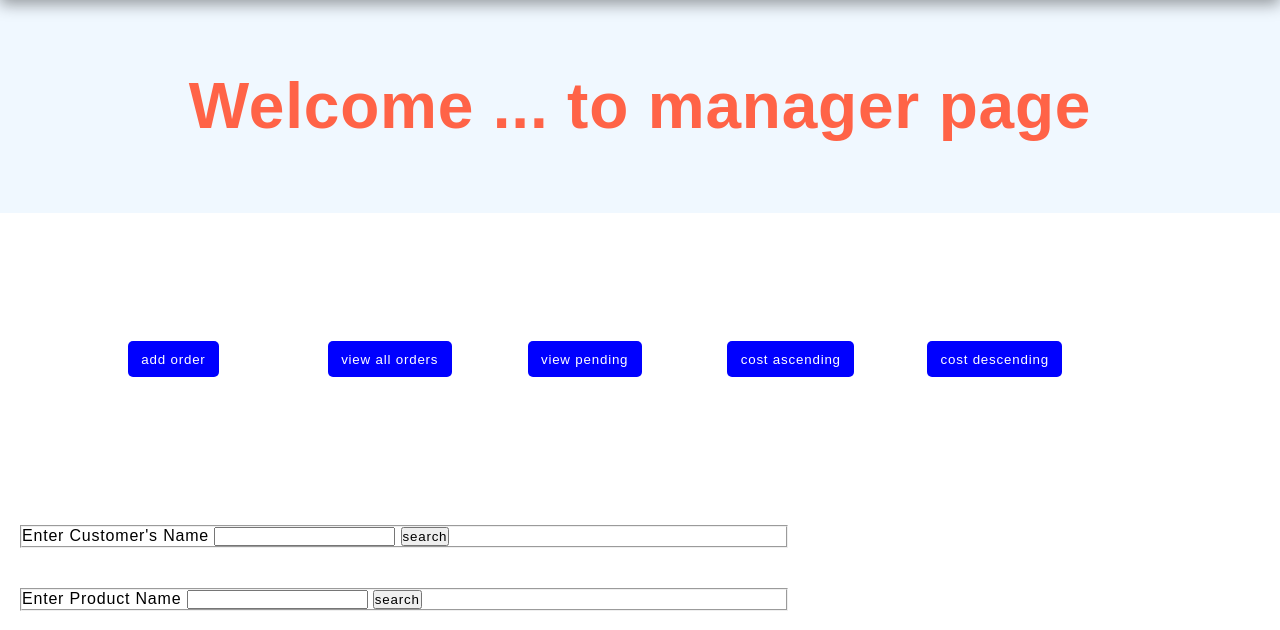
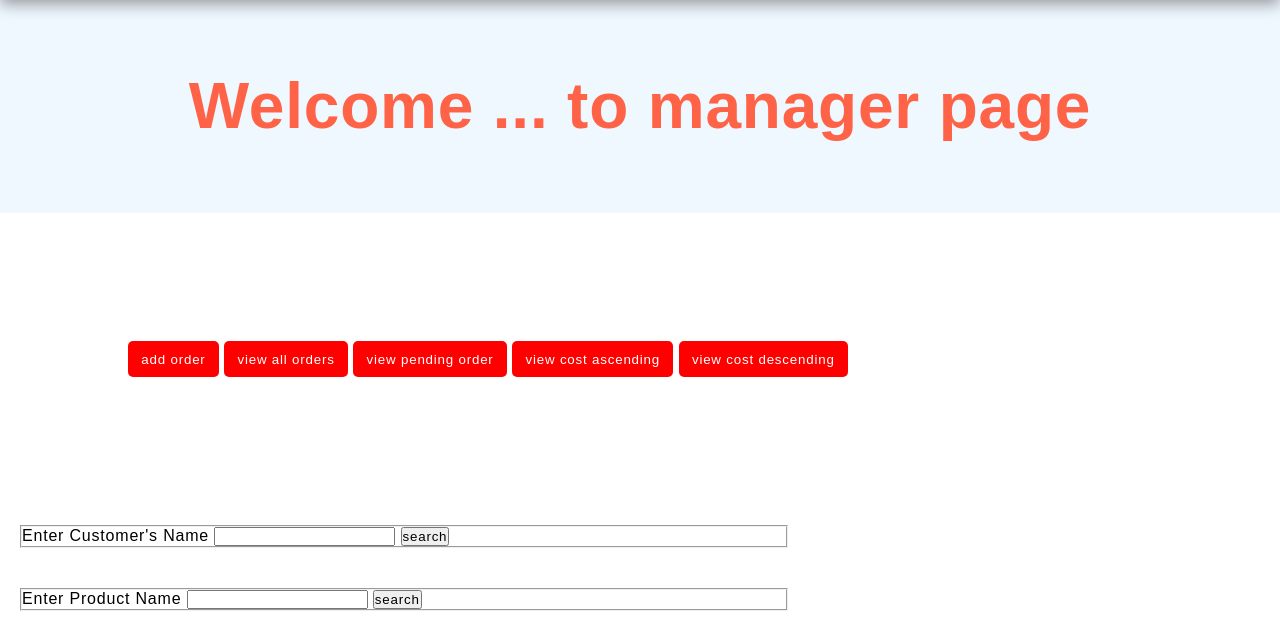
Before and after one commit to khangdnguyen1708/-ChronoWebsite, a PHP site: page /manager.php in a window 1280 px wide. Shown: the part 80-710 px from the top of the page. Run offline with PHP 8.4, Linux system fonts and the light colour scheme; data that the repository does not hold is empty.

Commit message:
modified:   manager.php 	modified:   styles/manager.css

```diff
--- a/manager.php
+++ b/manager.php
@@ -25,16 +25,16 @@
 
     <form class="form1" method="get" action="manager.php" novalidate="novalidate">
       <input type="hidden" name="pending_prod">
-      <input class="sm_btn" type="submit" value="view pending">
+      <input class="sm_btn" type="submit" value="view pending order">
     </form>
 
     <form class="form1" method="get" action="manager.php" novalidate="novalidate">
-      <input class="sm_btn" type="submit" name="cost_asc" value="cost ascending">
+      <input class="sm_btn" type="submit" name="cost_asc" value="view cost ascending">
       <input type="hidden" name="cost_asc">
     </form>
 
     <form class="form1" method="get" action="manager.php" novalidate="novalidate">
-      <input class="sm_btn" type="submit" name="cost_desc" value="cost descending">
+      <input class="sm_btn" type="submit" name="cost_desc" value="view cost descending">
       <input type="hidden" name="cost_desc">
     </form>
   </section>
@@ -199,7 +199,7 @@
       ."<th scope='col'>Product</th>\n"
       ."<th scope='col'>Quantity</th>\n"
       ."<th scope='col'>Total Cost</th>\n"
-      ."<th scope='col'>order_status</th>\n"
+      ."<th scope='col'>Status</th>\n"
       ."</tr>\n";
 
     //retrieve current record pointed by the result pointer
--- a/styles/manager.css
+++ b/styles/manager.css
@@ -24,14 +24,14 @@ table, td, th {
 .form1 {
   text-align: center;
   display: inline-flex;
-  width: 19%;
+  width: auto;
 }
 
 .sm_btn {
   padding: 0.8em 1em;
   border-radius: 5px;
   border: none;
-  background-color: blue;
+  background-color: red;
   color: white;
   cursor: pointer;
   transition: background-color 1s;
```
